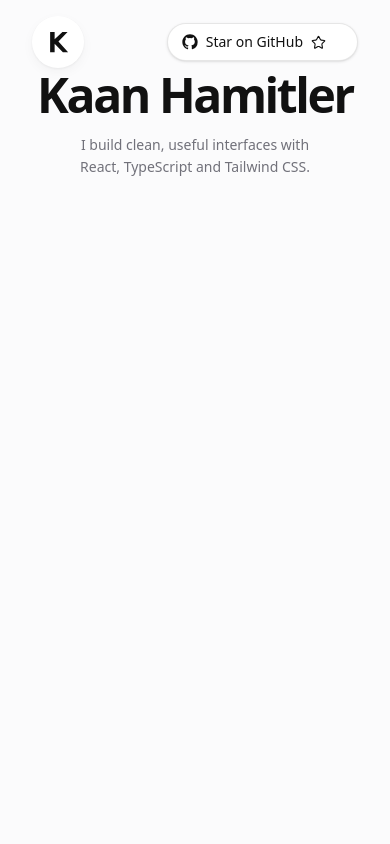
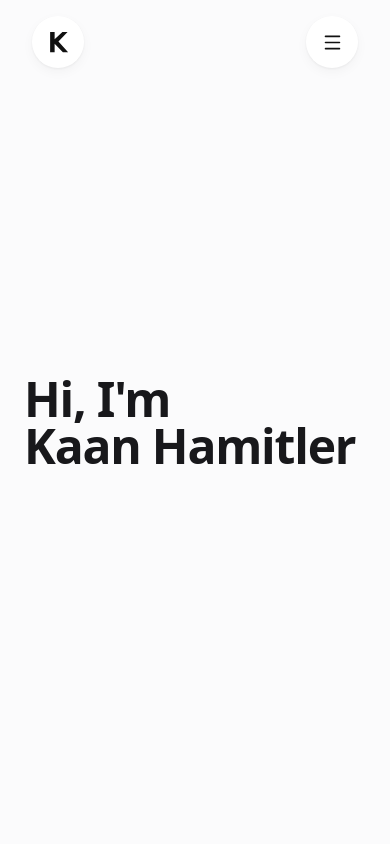
Before and after one commit to Kaan-Developer/Portfolio, a React (Vite) app: page / in a window 390 px wide. Shown: the top 844 px of the page. Built offline with nearby package versions, Linux system fonts and the light colour scheme.

Commit message:
Add mobile navbar

```diff
--- a/package.json
+++ b/package.json
@@ -25,7 +25,8 @@
     "react-icons": "^5.7.0",
     "react-router-dom": "^7.18.4",
     "tailwindcss": "^4.3.3",
-    "three": "^0.186.1"
+    "three": "^0.186.1",
+    "zustand": "^5.0.15"
   },
   "devDependencies": {
     "@types/node": "^24.13.3",
--- a/src/components/sections/Hero.tsx
+++ b/src/components/sections/Hero.tsx
@@ -6,20 +6,12 @@ const Hero = () => {
     return (
     <section
             id="home"
-            className="relative min-h-screen overflow-hidden px-6 py-14 md:px-10"
+            className="grid min-h-screen grid-cols-1 items-center gap-12 lg:grid-cols-[1fr_0.8fr]relative min-h-screen overflow-hidden px-6 py-14 md:px-10"
           >
-            <div className="relative mx-auto flex min-h-[calc(100vh-5rem)] max-w-7xl flex-col items-center justify-between text-center">
-              {/* Header */}
-              <div className="relative z-20 flex flex-col items-center pt-4 md:pt-8">
-
-                <h1 className="max-w-6xl text-balance text-5xl font-black leading-[0.95] tracking-[-0.05em] text-black sm:text-7xl md:text-8xl lg:text-9xl">
-                  {site.name}
-                </h1>
-
-                <p className="mt-4 max-w-2xl text-balance text-sm leading-relaxed text-muted sm:text-base md:text-lg">
-                  {site.intro}
-                </p>
-              </div>
+            <div>
+              <span className="text-balance text-5xl lg:text-8xl font-black leading-[0.95] tracking-[-0.05em] tracking-tight">Hi, I'm
+                <p>{site.name}</p>
+              </span>
             </div>
           </section>
     );
--- a/src/components/ui/Navbar.tsx
+++ b/src/components/ui/Navbar.tsx
@@ -1,14 +1,21 @@
 import { useEffect, useState } from "react";
-import { site } from "../../data/site";
 import kaanLogo from "../../assets/images/kaan-k-logo.svg";
+import StarOnGithub from "./StarOnGithub";
+import Ul from "./Ul";
 
-import StarOnGithub from "./StarOnGithub";
+import { useMenuStore } from "../../store/menu";
+
+import {
+  Menu,
+  X,
+} from "lucide-react";
 
 export const Navbar = () => {
+
+const { isOpen, toggle } = useMenuStore();
+
   const [isHidden, setIsHidden] = useState(false);
-  const [activeSection, setActiveSection] = useState(site.bubbles[0]?.target);
 
-  // Navbar hide/show
   useEffect(() => {
     let lastScrollY = window.scrollY;
 
@@ -38,34 +45,6 @@ export const Navbar = () => {
   }, []);
 
   // Active section
-  useEffect(() => {
-    const sectionIds = ["home", ...site.bubbles.map((b) => b.target)];
-    const sections = sectionIds
-      .map((id) => document.getElementById(id))
-      .filter((section): section is HTMLElement => section !== null);
-
-    if (!sections.length) return;
-
-    const observer = new IntersectionObserver(
-      (entries) => {
-        const visibleSection = entries
-          .filter((entry) => entry.isIntersecting)
-          .sort((a, b) => b.intersectionRatio - a.intersectionRatio)[0];
-
-        if (visibleSection) {
-          setActiveSection(visibleSection.target.id);
-        }
-      },
-      {
-        rootMargin: "-20% 0px -60% 0px",
-        threshold: [0.1, 0.25, 0.5],
-      }
-    );
-
-    sections.forEach((section) => observer.observe(section));
-
-    return () => observer.disconnect();
-  }, []);
 
   return (
     <header
@@ -92,35 +71,57 @@ export const Navbar = () => {
   </a>
 
   {/* Sadece linkler */}
-  <nav className="hidden lg:flex absolute left-1/2 flex -translate-x-1/2 items-center gap-1 rounded-full border border-black/5 bg-white/80 p-1.5 shadow-soft backdrop-blur-md">
-  {site.bubbles.map((bubble) => {
-    const isActive = activeSection === bubble.target;
+  <div className="hidden lg:flex">
+  <Ul />
+  </div>
 
-    return (
-      <a
-        key={bubble.target}
-        href={`#${bubble.target}`}
-        onClick={() => setActiveSection(bubble.target)}
-        aria-current={isActive ? "location" : undefined}
-        className={`
-          rounded-full px-4 py-2
-          text-sm font-medium
-          transition-colors duration-200
-          ${
-            isActive
-              ? "bg-primary-light text-black"
-              : "text-muted hover:bg-black/5 hover:text-black"
-          }
-        `}
-      >
-        {bubble.label}
-      </a>
-    );
-  })}
-</nav>
+
+<div className="flex lg:hidden">
+  {!isOpen && (
+    <button
+      type="button"
+      aria-label="Menüyü aç"
+      onClick={toggle}
+      className="flex h-[52px] w-[52px] items-center justify-center rounded-full bg-white p-2 shadow-soft"
+    >
+      <Menu
+        size={21}
+        strokeWidth={1.8}
+        className="text-black"
+      />
+    </button>
+  )}
+</div>
+
+{isOpen && (
+  <div className="absolute top-16 right-8 flex w-[calc(100%-4rem)] flex-col gap-4 rounded-2xl bg-white p-5 shadow-medium lg:hidden">
+        <Ul mobile />
+
+        <div className="max-w-50">
+                      <StarOnGithub />
+        </div>
+
+    {/* Kapat */}
+    <button
+      type="button"
+      aria-label="Menüyü kapat"
+      onClick={toggle}
+      className="ml-auto flex h-[52px] w-[52px] items-center justify-center rounded-full bg-white shadow-soft"
+    >
+      <X
+        size={21}
+        strokeWidth={1.8}
+        className="text-black"
+      />
+    </button>
+  </div>
+)}
 
   {/* GitHub */}
+  <div className="hidden lg:flex">
   <StarOnGithub />
+
+  </div>
 </header>
   );
 };
--- /dev/null
+++ b/src/components/ui/Ul.tsx
@@ -0,0 +1,80 @@
+import { site } from "../../data/site";
+import { useEffect, useState } from "react";
+
+interface UlProps {
+    mobile?: boolean;
+}
+
+
+const Ul = ({ mobile = false }:UlProps) => {
+      const [activeSection, setActiveSection] = useState(site.bubbles[0]?.target);
+
+    useEffect(() => {
+    const sectionIds = ["home", ...site.bubbles.map((b) => b.target)];
+    const sections = sectionIds
+      .map((id) => document.getElementById(id))
+      .filter((section): section is HTMLElement => section !== null);
+
+    if (!sections.length) return;
+
+    const observer = new IntersectionObserver(
+      (entries) => {
+        const visibleSection = entries
+          .filter((entry) => entry.isIntersecting)
+          .sort((a, b) => b.intersectionRatio - a.intersectionRatio)[0];
+
+        if (visibleSection) {
+          setActiveSection(visibleSection.target.id);
+        }
+      },
+      {
+        rootMargin: "-20% 0px -60% 0px",
+        threshold: [0.1, 0.25, 0.5],
+      }
+    );
+
+    sections.forEach((section) => observer.observe(section));
+
+    return () => observer.disconnect();
+  }, []);
+
+    return (
+        <nav
+  className={
+    mobile
+      ? "flex flex-col items-start gap-2"
+      : "absolute left-1/2 flex -translate-x-1/2 items-center gap-1 rounded-full border border-black/5 bg-white/80 p-1.5 shadow-soft backdrop-blur-md"
+  }
+>
+  {site.bubbles.map((bubble) => {
+    const isActive = activeSection === bubble.target;
+
+    return (
+      <a
+        key={bubble.target}
+        href={`#${bubble.target}`}
+        onClick={() => setActiveSection(bubble.target)}
+        aria-current={isActive ? "location" : undefined}
+        className={
+  mobile
+    ? `w-full rounded-xl px-3 py-2.5 text-base font-medium transition-colors duration-200 ${
+        isActive
+          ? "bg-primary-light text-black"
+          : "text-muted hover:bg-black/5 hover:text-black"
+      }`
+    : `rounded-full px-4 py-2 text-sm font-medium transition-colors duration-200 ${
+        isActive
+          ? "bg-primary-light text-black"
+          : "text-muted hover:bg-black/5 hover:text-black"
+      }`
+}
+      >
+        {bubble.label}
+      </a>
+    );
+  })}
+</nav>
+    )
+}
+
+export default Ul;
--- /dev/null
+++ b/src/store/menu.ts
@@ -0,0 +1,15 @@
+import { create } from "zustand";
+
+interface menuTypes {
+    isOpen: boolean;
+    toggle: () => void;
+}
+
+export const useMenuStore = create<menuTypes>((set) => ({
+    isOpen: false,
+
+    toggle: () =>
+        set((state) => ({
+            isOpen: !state.isOpen,
+        })),
+}));
```
Also changed, not shown: 1 other file (tests, documents, lock files or other folders).
